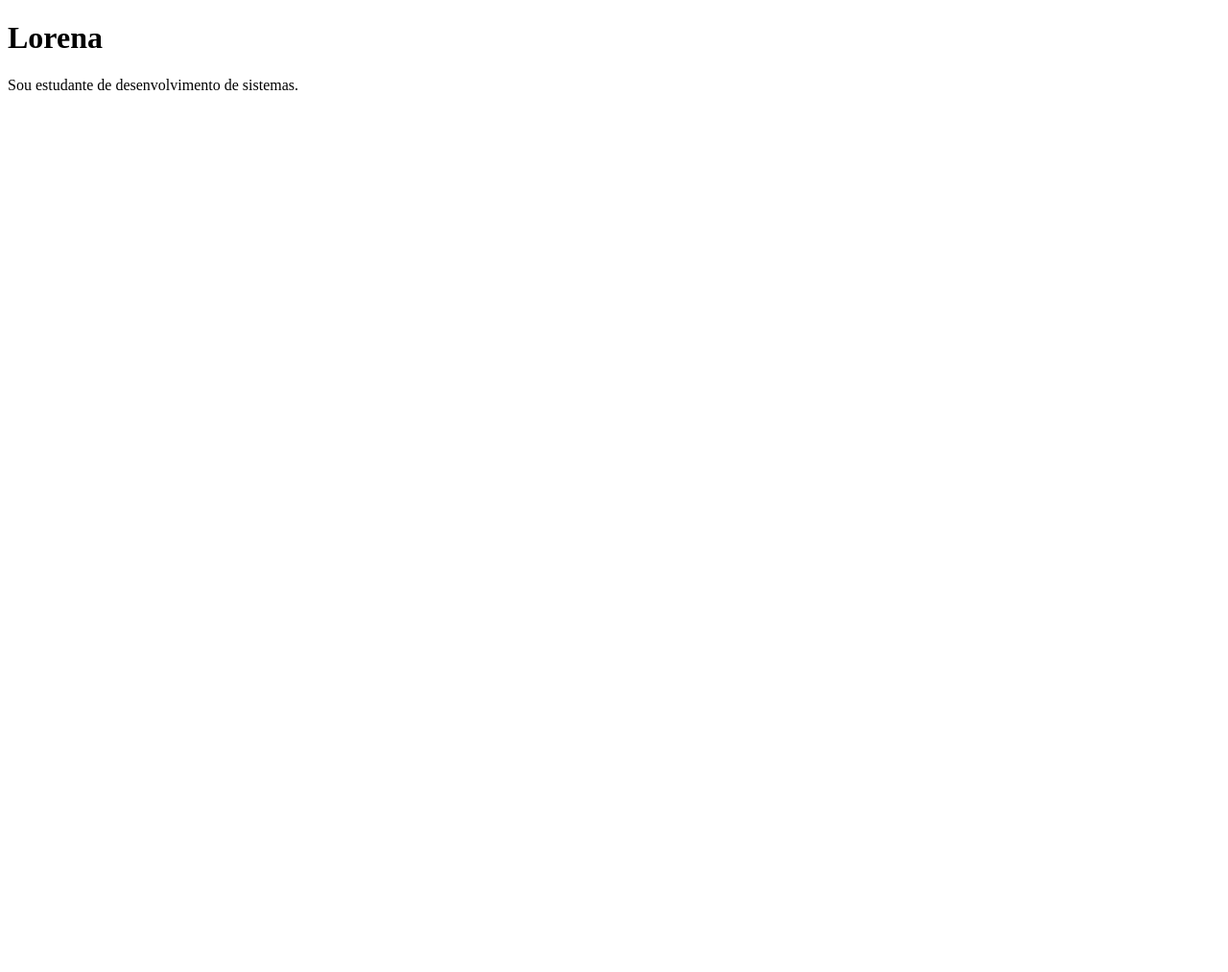
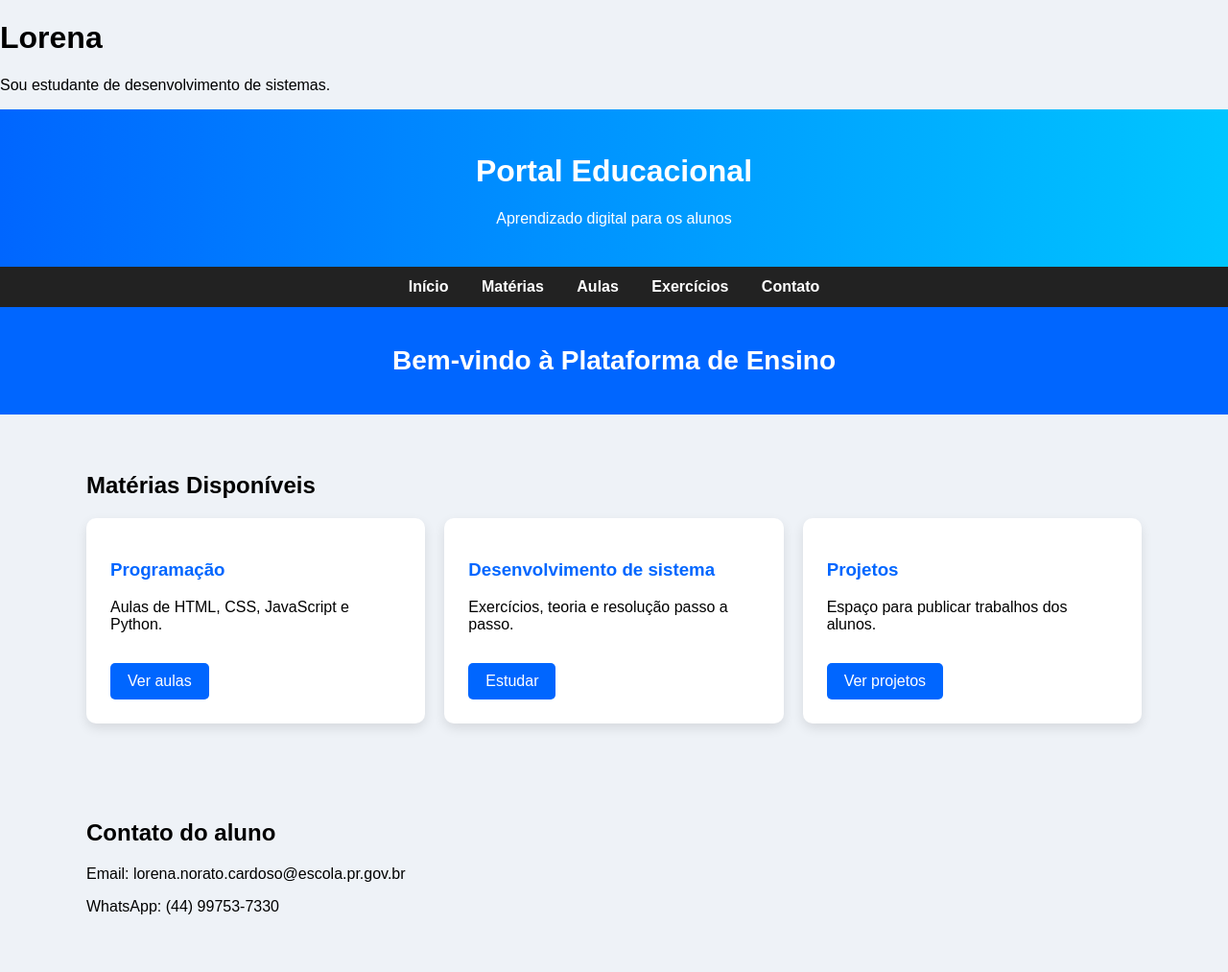
Before and after one commit to lorenanoratocardoso-stack/Portf-lio-Lorena-Norato, a plain HTML site: page index.html in a window 1280 px wide. Shown: the top 1013 px of the page at 96% size. Before the commit the page ends 800 px from the top, so only its background shows below. Drawn offline with Linux system fonts and the light colour scheme.

Commit message:
Update index.html

```diff
--- a/index.html
+++ b/index.html
@@ -8,3 +8,156 @@
     <p>Sou estudante de desenvolvimento de sistemas.</p>
 </body>
 </html>
+<!DOCTYPE html>
+<html lang="pt-br">
+<head>
+<meta charset="UTF-8">
+<meta name="viewport" content="width=device-width, initial-scale=1.0">
+<title>nome aluno </title>
+
+<style>
+body{
+    margin:0;
+    font-family:Arial, Helvetica, sans-serif;
+    background:#eef2f7;
+}
+
+header{
+    background:linear-gradient(90deg,#0066ff,#00c6ff);
+    color:white;
+    padding:25px;
+    text-align:center;
+}
+
+nav{
+    background:#222;
+    padding:12px;
+    text-align:center;
+}
+
+nav a{
+    color:white;
+    text-decoration:none;
+    margin:15px;
+    font-weight:bold;
+}
+
+nav a:hover{
+    color:#00c6ff;
+}
+
+.banner{
+    background:#0066ff;
+    color:white;
+    text-align:center;
+    padding:40px 20px;
+    font-size:28px;
+    font-weight:bold;
+}
+
+.container{
+    max-width:1100px;
+    margin:auto;
+    padding:40px 20px;
+}
+
+.cards{
+    display:flex;
+    flex-wrap:wrap;
+    gap:20px;
+}
+
+.card{
+    background:white;
+    flex:1;
+    min-width:250px;
+    padding:25px;
+    border-radius:10px;
+    box-shadow:0 5px 12px rgba(0,0,0,0.1);
+}
+
+.card h3{
+    color:#0066ff;
+}
+
+.btn{
+    display:inline-block;
+    margin-top:15px;
+    padding:10px 18px;
+    background:#0066ff;
+    color:white;
+    text-decoration:none;
+    border-radius:5px;
+}
+
+.btn:hover{
+    background:#0047b3;
+}
+
+footer{
+    background:#111;
+    color:white;
+    text-align:center;
+    padding:20px;
+    margin-top:40px;
+}
+</style>
+</head>
+
+<body>
+
+<header>
+    <h1>Portal Educacional</h1>
+    <p>Aprendizado digital para os alunos</p>
+</header>
+
+<nav>
+    <a href="#">Início</a>
+    <a href="#">Matérias</a>
+    <a href="#">Aulas</a>
+    <a href="#">Exercícios</a>
+    <a href="#">Contato</a>
+</nav>
+
+<div class="banner">
+    Bem-vindo à Plataforma de Ensino
+</div>
+
+<section class="container">
+    <h2>Matérias Disponíveis</h2>
+
+    <div class="cards">
+
+        <div class="card">
+            <h3>Programação</h3>
+            <p>Aulas de HTML, CSS, JavaScript e Python.</p>
+            <a href="#" class="btn">Ver aulas</a>
+        </div>
+
+        <div class="card">
+            <h3>Desenvolvimento de sistema</h3>
+            <p>Exercícios, teoria e resolução passo a passo.</p>
+            <a href="#" class="btn">Estudar</a>
+        </div>
+
+        <div class="card">
+            <h3>Projetos</h3>
+            <p>Espaço para publicar trabalhos dos alunos.</p>
+            <a href="#" class="btn">Ver projetos</a>
+        </div>
+
+    </div>
+</section>
+
+<section class="container">
+    <h2>Contato do aluno</h2>
+    <p>Email: lorena.norato.cardoso@escola.pr.gov.br</p>
+    <p>WhatsApp: (44) 99753-7330</p>
+</section>
+
+<footer>
+    <p>© 2026 Colegio Parigot de Souza </p>
+</footer>
+
+</body>
+</html>
```
